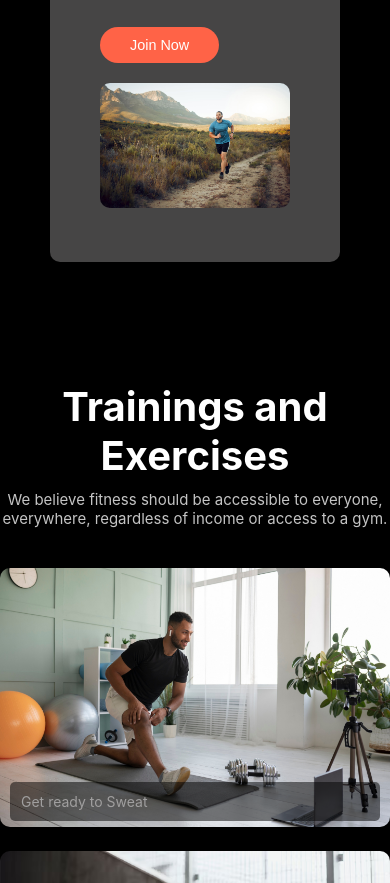
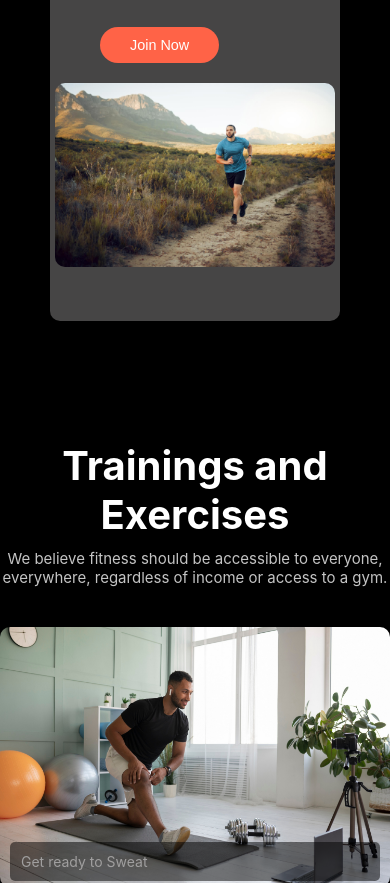
Before and after one commit to benjamin420-cmd/assigment-two-akash, a plain HTML site: page index.html in a window 390 px wide. Shown: the part 3411-4294 px from the top of the page. Drawn offline with Linux system fonts and the light colour scheme.

Commit message:
Life has no limitations, except the ones you make.

```diff
--- a/style/style.css
+++ b/style/style.css
@@ -621,7 +621,7 @@
 
     .hero-image img {
         width: 100%;
-        max-width: 300px;
+        width: 280px;
     }
 
     .hero-text h1 {
```
